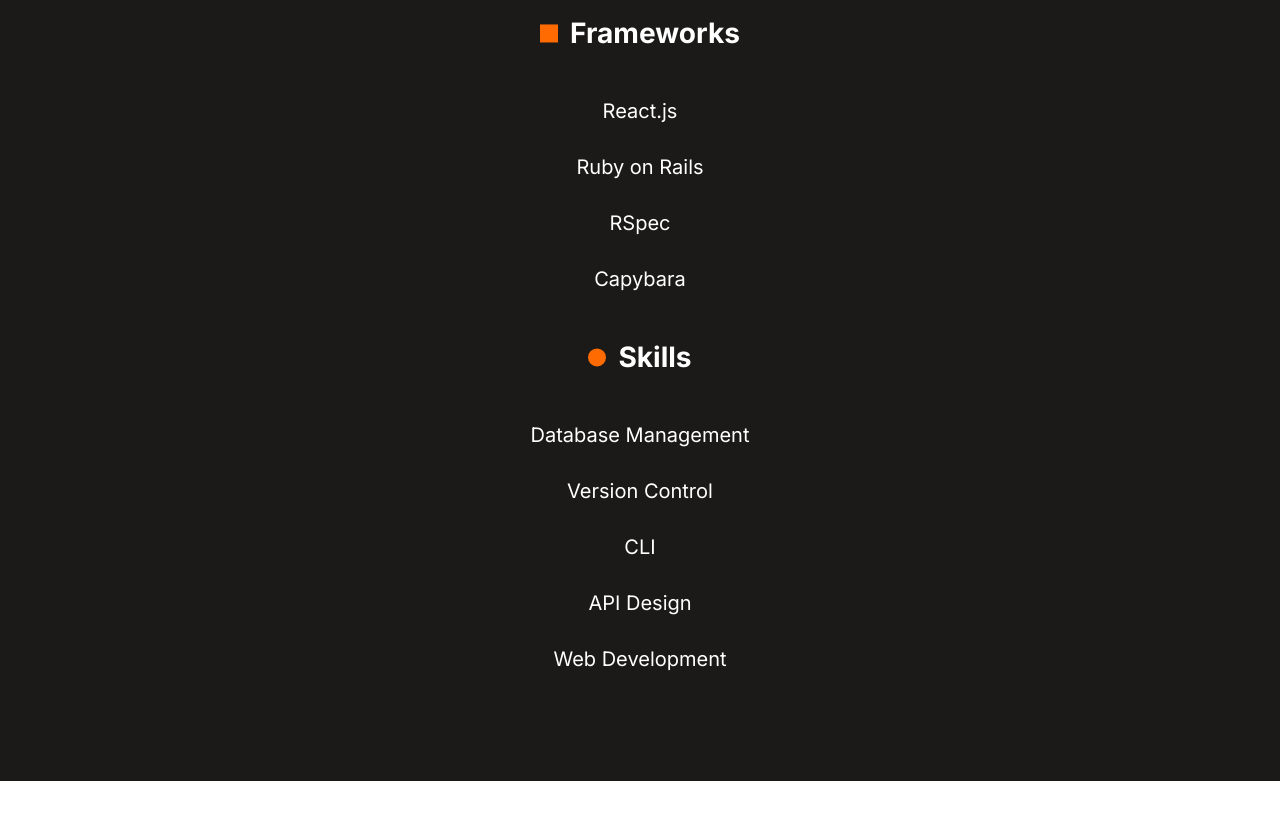
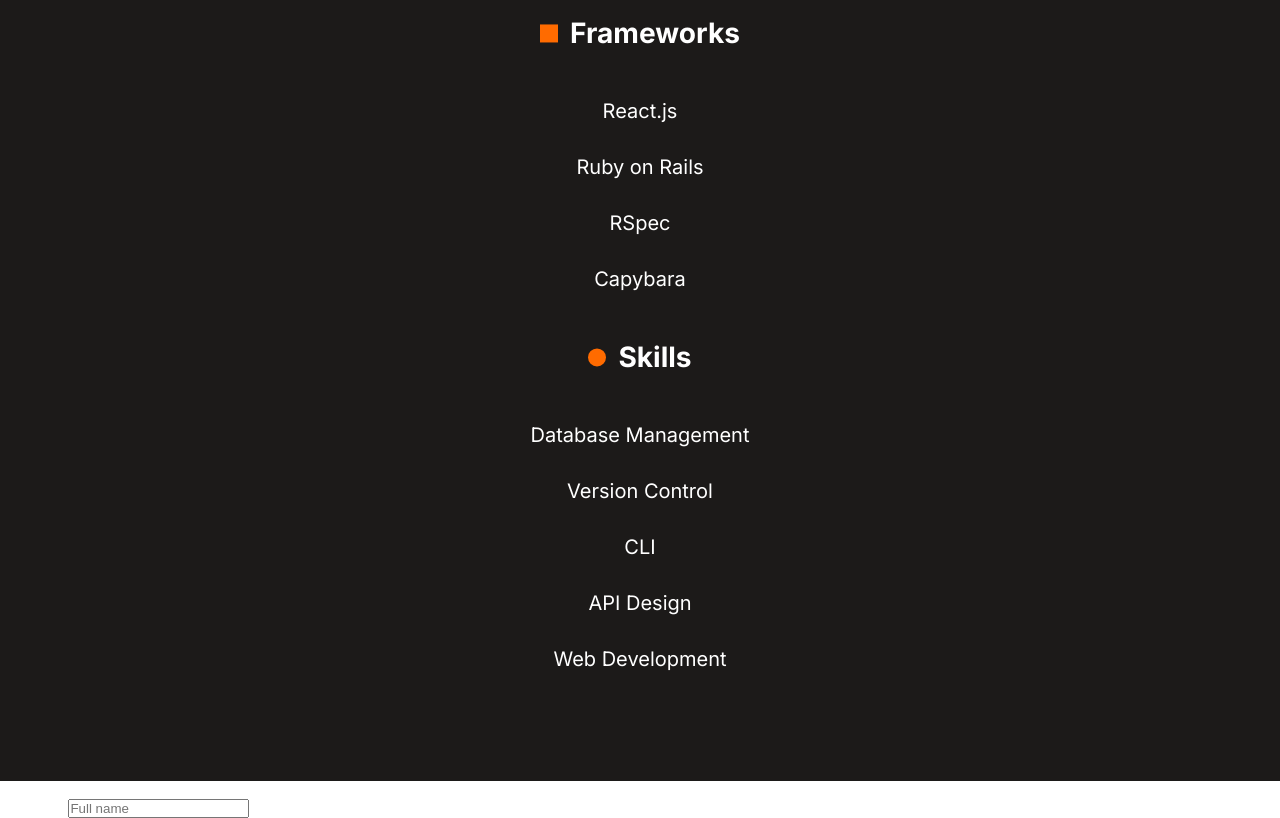
Before and after one commit to tajemouti/portfolio, a website: page index.html in a window 1280 px wide. Shown: the part 4083-4901 px from the top of the page. Drawn offline with Linux system fonts and the light colour scheme.

Commit message:
Add a form element and name input

```diff
--- a/index.html
+++ b/index.html
@@ -206,6 +206,10 @@
       <section id="form-section">
         <div class="form-heading">
           <p>I'm always interested in hearing about new projects, so if you'd like to chat please get in touch.</p>
+          <form action="">
+            <label for="">Full name</label>
+            <input type="text" id="name" name="name" placeholder="Full name" maxlength="30" required>
+          </form>
         </div>
       </section>
     </main>
```
